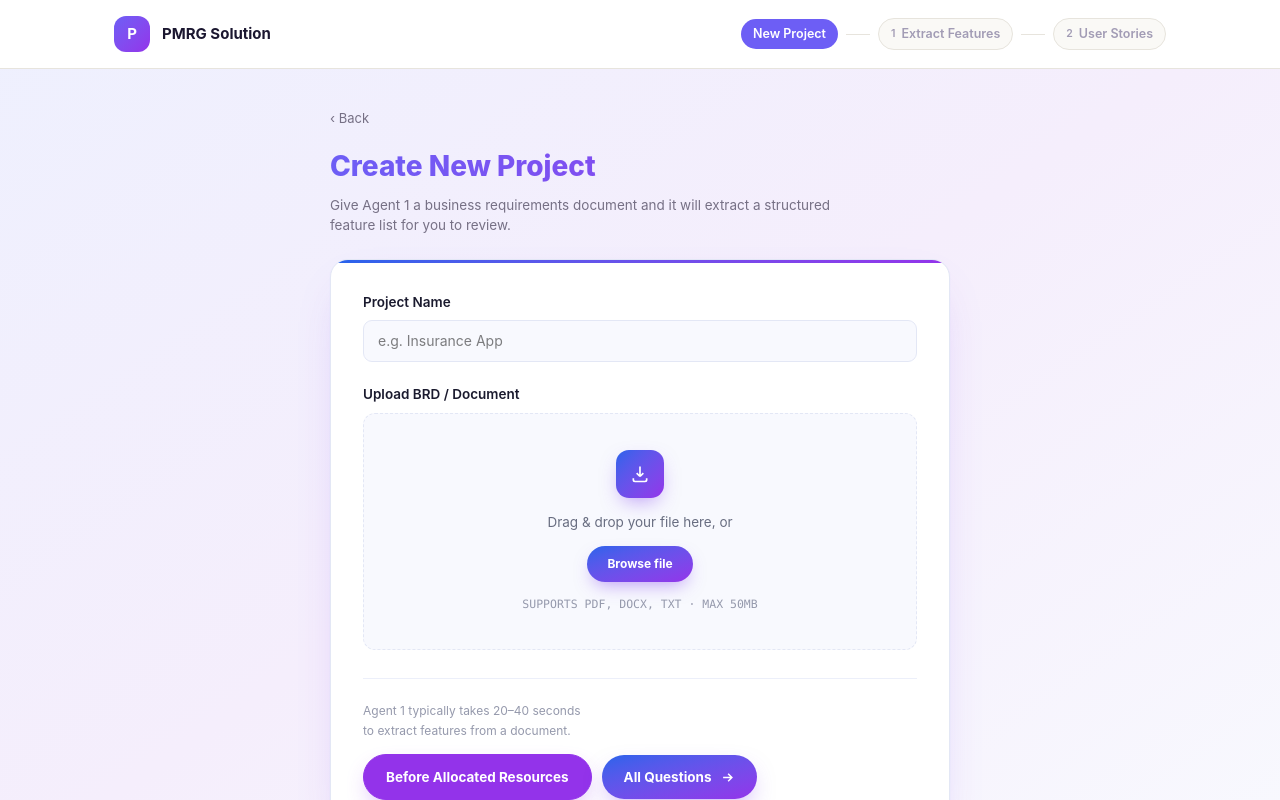
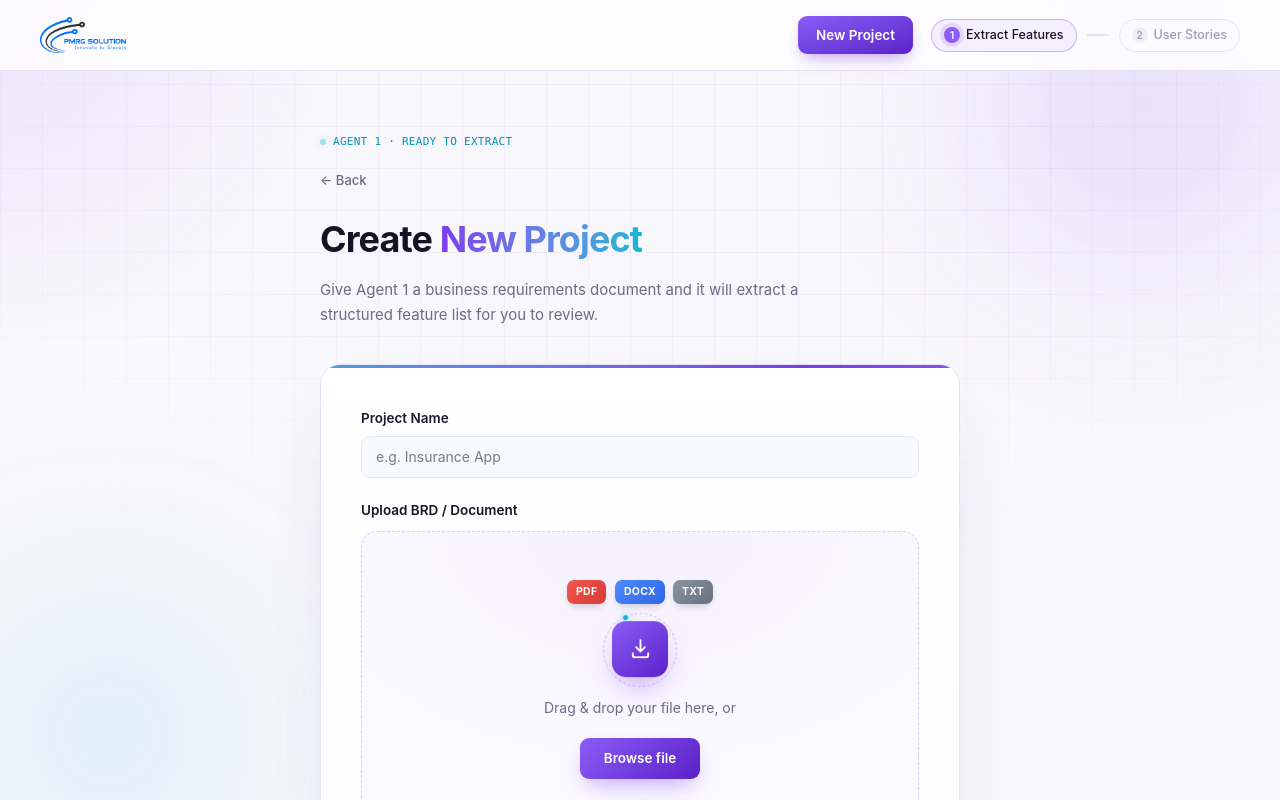
Before and after one commit to Sugaam-dev/sprint-planning-frontend, a React (Vite) app: page /create-project in a window 1280 px wide. Shown: the top 800 px of the page. Built offline with nearby package versions, Linux system fonts and the light colour scheme.

Commit message:
style: full redesign of Create Project page (animated dropzone, spotlight, real logo)

```diff
--- a/src/features/project/components/ProjectDocumentUpload.jsx
+++ b/src/features/project/components/ProjectDocumentUpload.jsx
@@ -1,26 +1,16 @@
 import { useState, useRef } from "react";
 
 const ALLOWED_EXT = ["pdf", "doc", "docx", "txt"];
-const MAX_SIZE = 50 * 1024 * 1024; // 50MB
+const MAX_SIZE = 50 * 1024 * 1024;
 
 function extOf(name) {
   return name.split(".").pop().toLowerCase();
-}
-function fmtSize(bytes) {
-  if (bytes < 1024) return bytes + " B";
-  if (bytes < 1024 * 1024) return (bytes / 1024).toFixed(1) + " KB";
-  return (bytes / (1024 * 1024)).toFixed(1) + " MB";
-}
-function iconLabel(ext) {
-  if (ext === "pdf") return { label: "PDF", color: "text-rose-600 bg-rose-50 border-rose-200" };
-  if (ext === "doc" || ext === "docx")
-    return { label: "DOC", color: "text-indigo-600 bg-indigo-50 border-indigo-200" };
-  return { label: "TXT", color: "text-emerald-600 bg-emerald-50 border-emerald-200" };
 }
 
 export default function ProjectDocumentUpload({ file, setFile, error, setError }) {
   const [dragOver, setDragOver] = useState(false);
   const fileInputRef = useRef(null);
+  const browseBtnRef = useRef(null);
 
   function validateAndSetFile(selected) {
     if (!selected) return;
@@ -43,48 +33,149 @@ export default function ProjectDocumentUpload({ file, setFile, error, setError }
     validateAndSetFile(e.dataTransfer.files[0]);
   }
 
+  function spawnRipple(e) {
+    const btn = browseBtnRef.current;
+    const rect = btn.getBoundingClientRect();
+    const ripple = document.createElement("span");
+    ripple.style.position = "absolute";
+    ripple.style.borderRadius = "50%";
+    ripple.style.background = "rgba(255,255,255,0.6)";
+    ripple.style.transform = "scale(0)";
+    ripple.style.animation = "rippleAnim 0.55s ease-out";
+    ripple.style.pointerEvents = "none";
+    const size = Math.max(rect.width, rect.height);
+    ripple.style.width = ripple.style.height = size + "px";
+    ripple.style.left = e.clientX - rect.left - size / 2 + "px";
+    ripple.style.top = e.clientY - rect.top - size / 2 + "px";
+    btn.appendChild(ripple);
+    setTimeout(() => ripple.remove(), 550);
+  }
+
+  function handleBrowseClick(e) {
+    spawnRipple(e);
+    fileInputRef.current?.click();
+  }
+
   return (
     <div>
-      <div className="text-[13.5px] font-semibold text-[#1A1A2E] mb-2">Upload BRD / Document</div>
+      <div className="text-[13.5px] font-semibold text-[#171325] mb-2.5">
+        Upload BRD / Document
+      </div>
 
-      {!file ? (
       <div
-          onClick={() => fileInputRef.current?.click()}
+        onClick={() => !file && fileInputRef.current?.click()}
         onDragOver={(e) => {
           e.preventDefault();
           setDragOver(true);
         }}
         onDragLeave={() => setDragOver(false)}
         onDrop={handleDrop}
-          className={`text-center rounded-xl border-[1.5px] border-dashed px-5 py-9 cursor-pointer transition-all ${
-            error
-              ? "border-[#DC2626] bg-[#FCEBEB]"
-              : dragOver
-              ? "border-[#9333EA] bg-[#EDF1FE] shadow-[0_0_0_4px_rgba(147,51,234,0.14)]"
-              : "border-[#E3E7F5] bg-[#F8F9FE] hover:border-[#2563EB] hover:bg-[#EDF1FE]"
+        className={`relative overflow-hidden text-center rounded-2xl px-6 pt-12 pb-8 cursor-pointer transition-all ${
+          dragOver
+            ? "border border-[#7c3aed] scale-[1.015] bg-[#f1e9ff]"
+            : error
+            ? "border-[1.5px] border-dashed border-[#DC2626] bg-[#FCEBEB]"
+            : "border-[1.5px] border-dashed border-[#d8cff0] hover:border-[#8b5cf6]"
         }`}
+        style={
+          !dragOver && !error
+            ? {
+                background:
+                  "radial-gradient(120% 140% at 50% 0%, #f5f0ff 0%, #fbfaff 55%, #faf9fd 100%)",
+              }
+            : {}
+        }
       >
-          <div className="w-12 h-12 rounded-[13px] mx-auto mb-3.5 bg-gradient-to-br from-[#2563EB] to-[#9333EA] flex items-center justify-center text-white shadow-[0_8px_20px_-6px_rgba(124,58,237,0.5)]">
-            <svg width="20" height="20" viewBox="0 0 24 24" fill="none" stroke="currentColor" strokeWidth="2">
-              <path d="M12 3v12m0 0l-4-4m4 4l4-4M4 17v2a2 2 0 002 2h12a2 2 0 002-2v-2" />
+        {/* scan line while dragging */}
+        {dragOver && (
+          <div
+            className="absolute left-0 right-0 h-0.5 pointer-events-none"
+            style={{
+              background:
+                "linear-gradient(90deg, transparent, #06b6d4, transparent)",
+              animation: "scanLine 1.1s ease-in-out infinite",
+            }}
+          />
+        )}
+
+        {/* filetype badges */}
+        <div className="flex items-center justify-center gap-2 mb-[18px]">
+          {[
+            { label: "PDF", from: "#f4574f", to: "#d63b34", delay: "0.05s" },
+            { label: "DOCX", from: "#4d8bff", to: "#2f65e6", delay: "0.13s" },
+            { label: "TXT", from: "#8b93a1", to: "#69707d", delay: "0.21s" },
+          ].map((b) => (
+            <span
+              key={b.label}
+              className="flex items-center justify-center h-6 px-[9px] rounded-[7px] text-white font-bold text-[10.5px] tracking-wide opacity-0"
+              style={{
+                background: `linear-gradient(135deg, ${b.from}, ${b.to})`,
+                boxShadow: "0 4px 10px -4px rgba(0,0,0,0.28)",
+                animation: `badgeIn 0.4s cubic-bezier(.2,.7,.2,1) forwards ${b.delay}`,
+              }}
+            >
+              {b.label}
+            </span>
+          ))}
+        </div>
+
+        {/* orbiting icon */}
+        <div className="relative w-14 h-14 mx-auto mb-5">
+          <div
+            className="absolute -inset-[9px] rounded-full border border-dashed"
+            style={{
+              borderColor: "rgba(124,58,237,0.3)",
+              animation: "spinSlow 6s linear infinite",
+            }}
+          >
+            <span
+              className="absolute w-[5px] h-[5px] rounded-full -top-[2.5px] left-1/2 -translate-x-1/2"
+              style={{
+                background: "#06b6d4",
+                boxShadow: "0 0 8px rgba(6,182,212,0.7)",
+              }}
+            />
+          </div>
+          <div
+            className="w-full h-full rounded-[14px] flex items-center justify-center"
+            style={{
+              background: file
+                ? "linear-gradient(140deg, #22c58d, #159b6d)"
+                : "linear-gradient(140deg, #8b5cf6, #5b21c8)",
+              boxShadow: "0 14px 30px -10px rgba(124,58,237,0.55)",
+              animation: file ? "none" : "floatIcon 3s ease-in-out infinite",
+            }}
+          >
+            {file ? (
+              <svg width="23" height="23" viewBox="0 0 24 24" fill="none">
+                <path d="M5 13l4 4L19 7" stroke="#fff" strokeWidth="2.4" strokeLinecap="round" strokeLinejoin="round" />
               </svg>
+            ) : (
+              <svg width="23" height="23" viewBox="0 0 24 24" fill="none">
+                <path d="M12 3v12m0 0l-4.5-4.5M12 15l4.5-4.5" stroke="#fff" strokeWidth="2" strokeLinecap="round" strokeLinejoin="round" />
+                <path d="M4 17v2a2 2 0 002 2h12a2 2 0 002-2v-2" stroke="#fff" strokeWidth="2" strokeLinecap="round" strokeLinejoin="round" />
+              </svg>
+            )}
           </div>
-          <div className="text-[13.5px] text-[#686D80] mb-3.5">
-            Drag &amp; drop your file here, or
         </div>
+
+        <div className="text-[#6f6a82] text-sm mb-5">
+          {file ? `${file.name} selected` : "Drag & drop your file here, or"}
+        </div>
+
         <button
+          ref={browseBtnRef}
           type="button"
-            onClick={(e) => {
-              e.stopPropagation();
-              fileInputRef.current?.click();
+          onClick={handleBrowseClick}
+          className="relative overflow-hidden inline-block text-white border-none px-6 py-[10.5px] rounded-[9px] font-semibold text-[13.5px] mb-[18px] active:scale-[0.97] transition-transform"
+          style={{
+            background: "linear-gradient(135deg, #8b5cf6, #5b21c8)",
+            boxShadow: "0 10px 24px -8px rgba(124,58,237,0.55)",
           }}
-            className="text-xs font-bold text-white bg-gradient-to-br from-[#2563EB] to-[#9333EA] px-5 py-2.5 rounded-full shadow-[0_8px_18px_-6px_rgba(124,58,237,0.5)] hover:brightness-105 hover:-translate-y-px transition-all"
         >
           Browse file
         </button>
-          <div className="text-[11.5px] font-mono text-[#9599AC] mt-3.5">
-            SUPPORTS PDF, DOCX, TXT · MAX 50MB
-          </div>
+
         <input
           ref={fileInputRef}
           type="file"
@@ -92,42 +183,19 @@ export default function ProjectDocumentUpload({ file, setFile, error, setError }
           onChange={(e) => validateAndSetFile(e.target.files[0])}
           className="hidden"
         />
-        </div>
+
+        <div className="font-mono text-[11px] tracking-wide text-[#a29cb5]">
+          {file ? (
+            <>
+              READY TO EXTRACT &nbsp;·&nbsp; click browse to replace
+            </>
           ) : (
-        <div className="flex items-center gap-3 border border-[#E3E7F5] rounded-xl bg-[#F8F9FE] px-4 py-3.5">
-          <div
-            className={`w-10 h-10 rounded-[10px] flex items-center justify-center flex-shrink-0 border ${
-              iconLabel(extOf(file.name)).color
-            }`}
-          >
-            <svg width="17" height="17" viewBox="0 0 24 24" fill="none" stroke="currentColor" strokeWidth="2">
-              <path d="M14 2H6a2 2 0 00-2 2v16a2 2 0 002 2h12a2 2 0 002-2V8z" />
-              <path d="M14 2v6h6" />
-            </svg>
-          </div>
-          <div className="flex-1 min-w-0">
-            <div className="text-[13.5px] font-semibold text-[#1A1A2E] truncate">{file.name}</div>
-            <div className="text-xs font-mono text-[#686D80] mt-0.5">
-              {iconLabel(extOf(file.name)).label} · {fmtSize(file.size)}
-            </div>
-            <div className="h-1 rounded-full bg-[#ECEFFA] mt-2 overflow-hidden">
-              <div className="h-full w-full rounded-full bg-gradient-to-r from-[#2563EB] to-[#9333EA] transition-all" />
+            <>
+              MAX FILE SIZE <b className="text-[#6f6a82] font-medium">50MB</b>
+            </>
+          )}
         </div>
       </div>
-          <button
-            type="button"
-            onClick={() => {
-              setFile(null);
-              if (fileInputRef.current) fileInputRef.current.value = "";
-            }}
-            className="w-[30px] h-[30px] rounded-full border border-[#E3E7F5] flex items-center justify-center text-[#686D80] hover:border-[#DC2626] hover:text-[#DC2626] hover:bg-[#FCEBEB] flex-shrink-0 transition-all"
-          >
-            <svg width="13" height="13" viewBox="0 0 24 24" fill="none" stroke="currentColor" strokeWidth="2.3">
-              <path d="M18 6L6 18M6 6l12 12" />
-            </svg>
-          </button>
-        </div>
-      )}
 
       {error && (
         <div className="flex items-center gap-1.5 text-xs text-[#DC2626] mt-1.5">
--- a/src/features/project/components/ProjectForm.jsx
+++ b/src/features/project/components/ProjectForm.jsx
@@ -38,9 +38,6 @@ export default function ProjectForm({ onCreated, onBeforeResources }) {
   }
 
   return (
-    <div className="bg-white border border-[#E3E7F5] rounded-[18px] shadow-[0_1px_2px_rgba(37,99,235,0.05),0_20px_46px_-20px_rgba(124,58,237,0.28)] p-8 relative overflow-hidden">
-      <div className="absolute top-0 left-0 right-0 h-[3px] bg-gradient-to-r from-[#2563EB] to-[#9333EA]" />
-
     <form onSubmit={handleSubmit} noValidate>
       {/* Project name */}
       <div className="mb-[22px]">
@@ -114,6 +111,5 @@ export default function ProjectForm({ onCreated, onBeforeResources }) {
         </div>
       </div>
     </form>
-    </div>
   );
 }
--- a/src/pages/Projects/CreateProject.jsx
+++ b/src/pages/Projects/CreateProject.jsx
@@ -1,4 +1,4 @@
-import { useState } from "react";
+import { useState, useEffect, useRef } from "react";
 import ProjectForm from "../../features/project/components/ProjectForm";
 import ConfigurationForm from "../../features/human-configuration/components/ConfigurationForm";
 import WorkflowHeader from "../../workflow/WorkflowHeader";
@@ -6,6 +6,18 @@ import WorkflowHeader from "../../workflow/WorkflowHeader";
 export default function CreateProject() {
   const [showConfig, setShowConfig] = useState(false);
   const [configMode, setConfigMode] = useState("essential");
+  const spotlightRef = useRef(null);
+
+  useEffect(() => {
+    function handleMouseMove(e) {
+      if (spotlightRef.current) {
+        spotlightRef.current.style.left = e.clientX + "px";
+        spotlightRef.current.style.top = e.clientY + "px";
+      }
+    }
+    window.addEventListener("mousemove", handleMouseMove);
+    return () => window.removeEventListener("mousemove", handleMouseMove);
+  }, []);
 
   function handleBeforeResources() {
     setConfigMode("essential");
@@ -18,23 +30,115 @@ export default function CreateProject() {
   }
 
   return (
-    <div className="min-h-screen bg-gradient-to-br from-[#EEF0FE] via-[#F5EEFC] to-[#F8F9FE]">
-      <WorkflowHeader activeStep="new-project" />
+    <div className="min-h-screen bg-[#f8f7fc] relative overflow-hidden">
+      {/* grid overlay */}
+      <div
+        className="fixed inset-0 z-0 pointer-events-none"
+        style={{
+          backgroundImage:
+            "linear-gradient(rgba(124,58,237,0.05) 1px, transparent 1px), linear-gradient(90deg, rgba(124,58,237,0.05) 1px, transparent 1px)",
+          backgroundSize: "42px 42px",
+          maskImage:
+            "radial-gradient(ellipse 80% 60% at 50% 20%, black 40%, transparent 90%)",
+          WebkitMaskImage:
+            "radial-gradient(ellipse 80% 60% at 50% 20%, black 40%, transparent 90%)",
+        }}
+      />
+      {/* orbs */}
+      <div
+        className="fixed z-0 pointer-events-none rounded-full opacity-60"
+        style={{
+          width: 440,
+          height: 440,
+          top: -140,
+          right: -110,
+          background: "radial-gradient(circle, rgba(139,92,246,0.45), transparent 70%)",
+          filter: "blur(90px)",
+          animation: "driftA 14s ease-in-out infinite",
+        }}
+      />
+      <div
+        className="fixed z-0 pointer-events-none rounded-full opacity-60"
+        style={{
+          width: 400,
+          height: 400,
+          bottom: -150,
+          left: -110,
+          background: "radial-gradient(circle, rgba(6,182,212,0.30), transparent 70%)",
+          filter: "blur(90px)",
+          animation: "driftB 17s ease-in-out infinite",
+        }}
+      />
 
-      <div className="py-10 px-4">
-        <div className="max-w-[620px] mx-auto">
-          <button className="flex items-center gap-1 text-[13px] text-[#767085] hover:text-[#1B1730] mb-4">
-            ‹ Back
+      {/* mouse-following spotlight */}
+      <div
+        ref={spotlightRef}
+        className="fixed z-0 pointer-events-none rounded-full"
+        style={{
+          width: 700,
+          height: 700,
+          left: 0,
+          top: 0,
+          transform: "translate(-50%, -50%)",
+          background: "radial-gradient(circle, rgba(124,58,237,0.10), transparent 68%)",
+          transition: "left .12s linear, top .12s linear",
+        }}
+      />
+
+      <div className="relative z-10">
+        <WorkflowHeader activeStep="extract-features" />
+
+        <div className="max-w-[1280px] mx-auto px-10 py-14 pb-24 flex justify-center">
+          <div className="w-full max-w-[640px]">
+            <div
+              className="inline-flex items-center gap-[7px] font-mono text-[11px] tracking-wide text-[#0891b2] mb-5 opacity-0"
+              style={{ animation: "rise 0.55s ease forwards" }}
+            >
+              <span
+                className="w-1.5 h-1.5 rounded-full bg-[#06b6d4]"
+                style={{
+                  boxShadow: "0 0 8px rgba(6,182,212,0.7)",
+                  animation: "blinkDot 1.6s ease-in-out infinite",
+                }}
+              />
+              AGENT 1 · READY TO EXTRACT
+            </div>
+
+            <button
+              className="flex items-center gap-1.5 text-[13px] text-[#6f6a82] font-medium mb-[22px] hover:text-[#7c3aed] transition-colors opacity-0"
+              style={{ animation: "rise 0.55s ease forwards 0.05s" }}
+            >
+              ← Back
             </button>
 
-          <h1 className="text-[28px] font-extrabold bg-gradient-to-r from-[#6D5EF5] to-[#9333EA] bg-clip-text text-transparent mb-2">
-            Create New Project
+            <h1
+              className="font-bold text-[36px] tracking-tight text-[#171325] mb-3 opacity-0"
+              style={{ animation: "rise 0.6s ease forwards 0.12s" }}
+            >
+              Create{" "}
+              <span className="bg-gradient-to-r from-[#7c3aed] to-[#06b6d4] bg-clip-text text-transparent">
+                New Project
+              </span>
             </h1>
-          <p className="text-[13.5px] text-[#767085] mb-6 max-w-[520px]">
+
+            <p
+              className="text-[#6f6a82] text-[15px] leading-[1.65] max-w-[480px] mb-9 opacity-0"
+              style={{ animation: "rise 0.6s ease forwards 0.2s" }}
+            >
               Give Agent 1 a business requirements document and it will extract a structured feature list for you to review.
             </p>
 
+            <div
+              className="bg-gradient-to-b from-white to-[#fdfcff] rounded-[20px] border border-[#e7e2f3] shadow-[0_30px_70px_-36px_rgba(90,60,160,0.28)] overflow-hidden opacity-0 relative"
+              style={{ animation: "cardIn 0.65s cubic-bezier(.2,.7,.2,1) forwards 0.32s" }}
+            >
+              <div
+                className="h-[3px] bg-gradient-to-r from-[#06b6d4] via-[#7c3aed] to-[#c084fc]"
+                style={{ backgroundSize: "200% 100%", animation: "shimmer 5s linear infinite" }}
+              />
+              <div className="p-9 sm:p-10 pt-9">
                 <ProjectForm onBeforeResources={handleBeforeResources} onCreated={handleCreated} />
+              </div>
             </div>
 
             {showConfig && (
@@ -44,5 +148,7 @@ export default function CreateProject() {
             )}
           </div>
         </div>
+      </div>
+    </div>
   );
 }
--- a/src/workflow/WorkflowHeader.jsx
+++ b/src/workflow/WorkflowHeader.jsx
@@ -1,15 +1,36 @@
+import { useRef } from "react";
 import WorkflowStepper from "./WorkflowStepper";
+import logo from "../assets/logo-light.png";
 
-export default function WorkflowHeader({ activeStep = "new-project" }) {
+export default function WorkflowHeader({ activeStep = "extract-features" }) {
+  const btnRef = useRef(null);
+
+  function handleMouseMove(e) {
+    const btn = btnRef.current;
+    const r = btn.getBoundingClientRect();
+    const x = (e.clientX - r.left - r.width / 2) * 0.18;
+    const y = (e.clientY - r.top - r.height / 2) * 0.28;
+    btn.style.transform = `translate(${x}px, ${y}px)`;
+  }
+  function handleMouseLeave() {
+    btnRef.current.style.transform = "translate(0,0)";
+  }
+
   return (
-    <header className="bg-white border-b border-[#E7E4DD] sticky top-0 z-30">
-      <div className="max-w-[1100px] mx-auto px-6 py-4 flex items-center justify-between flex-wrap gap-4">
-        <div className="flex items-center gap-3">
-          <div className="w-9 h-9 rounded-xl bg-gradient-to-br from-[#6D5EF5] to-[#9333EA] flex items-center justify-center text-white font-bold text-[15px]">
-            P
-          </div>
-          <span className="font-bold text-[15px] text-[#1B1730]">PMRG Solution</span>
-        </div>
+    <header className="sticky top-0 z-30 flex items-center justify-between px-10 py-4 bg-white/80 backdrop-blur-md border-b border-[#e7e2f3]">
+            <div className="flex items-center">
+        <img src={logo} alt="PMRG Solution" className="h-9 w-auto" />
+      </div>
+
+      <div className="flex items-center gap-[18px]">
+        <button
+          ref={btnRef}
+          onMouseMove={handleMouseMove}
+          onMouseLeave={handleMouseLeave}
+          className="bg-gradient-to-br from-[#8b5cf6] to-[#5b21c8] text-white border-none px-[18px] py-[9px] rounded-[9px] font-semibold text-[13.5px] shadow-[0_8px_18px_-6px_rgba(124,58,237,0.55)] transition-transform"
+        >
+          New Project
+        </button>
         <WorkflowStepper activeStep={activeStep} />
       </div>
     </header>
--- a/src/workflow/WorkflowStepper.jsx
+++ b/src/workflow/WorkflowStepper.jsx
@@ -1,30 +1,31 @@
 const STEPS = [
-  { key: "new-project", label: "New Project" },
   { key: "extract-features", label: "Extract Features" },
   { key: "user-stories", label: "User Stories" },
 ];
 
 export default function WorkflowStepper({ activeStep }) {
-  const activeIndex = STEPS.findIndex((s) => s.key === activeStep);
-
   return (
-    <div className="flex items-center gap-2 flex-wrap">
+    <div className="flex items-center gap-2.5">
       {STEPS.map((step, i) => {
-        const isActive = i === activeIndex;
-        const isDone = i < activeIndex;
+        const isActive = step.key === activeStep;
         return (
-          <div key={step.key} className="flex items-center gap-2">
-            {i > 0 && <span className="w-6 h-px bg-[#E7E4DD]" />}
+          <div key={step.key} className="flex items-center gap-2.5">
+            {i > 0 && <span className="w-[22px] h-[1.5px] bg-[#e7e2f3]" />}
             <div
-              className={`flex items-center gap-1.5 text-[12.5px] font-semibold px-3 py-1.5 rounded-full whitespace-nowrap ${
+              className={`flex items-center gap-1.5 px-3 py-1.5 rounded-full border text-[12.5px] font-medium whitespace-nowrap ${
                 isActive
-                  ? "bg-[#6D5EF5] text-white"
-                  : isDone
-                  ? "bg-[#EFEDFE] text-[#5847E8]"
-                  : "bg-[#FAF9F6] text-[#A29CB5] border border-[#E7E4DD]"
+                  ? "border-[#7c3aed]/35 text-[#171325] bg-[#f5f0ff]"
+                  : "border-[#e7e2f3] text-[#a29cb5]"
               }`}
             >
-              {!isActive && <span className="text-[10.5px]">{isDone ? "✓" : i}</span>}
+              <span
+                className={`w-4 h-4 rounded-full flex items-center justify-center text-[10px] font-semibold ${
+                  isActive ? "bg-[#8b5cf6] text-white" : "bg-[#f1eefa] text-[#a29cb5]"
+                }`}
+                style={isActive ? { animation: "pulseDot 2s ease-in-out infinite" } : {}}
+              >
+                {i + 1}
+              </span>
               {step.label}
             </div>
           </div>
```
Also changed, not shown: src/index.css (+20 -0 lines), src/assets/logo-light.png (added). Lines whose indentation alone changed are shown as unchanged.
